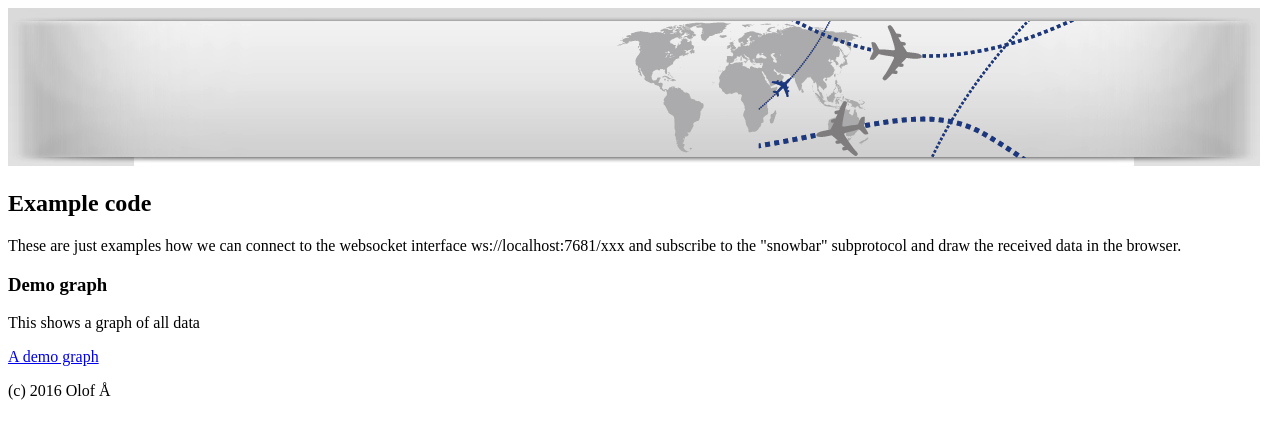
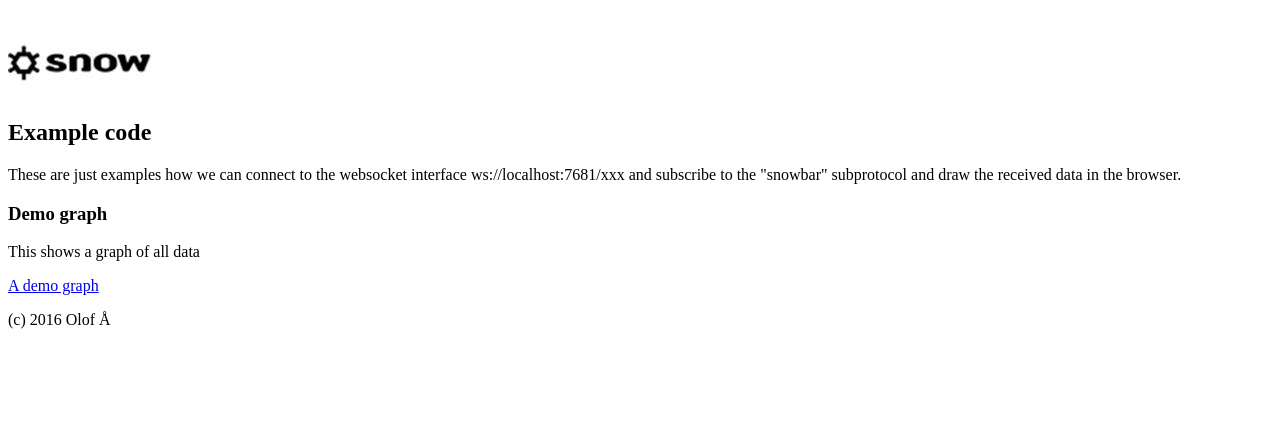
Before and after one commit to Ebiroll/snowbar, a plain HTML site: page http/index.html in a window 1280 px wide. Drawn offline with Linux system fonts and the light colour scheme.

Commit message:
Added snow image to index.html

```diff
--- a/http/index.html
+++ b/http/index.html
@@ -4,7 +4,7 @@
 </head>
 
     <body>
-        <img src="img/top_img.jpg" alt="">
+        <img src="img/snow.png" alt="">
            <h2>Example code</h2>
 	   <p>
 	     These are just examples how we can connect to the websocket interface ws://localhost:7681/xxx and subscribe to the "snowbar" subprotocol and draw the received data in the browser.
```
Also changed, not shown: http/img/snow.png (added).
